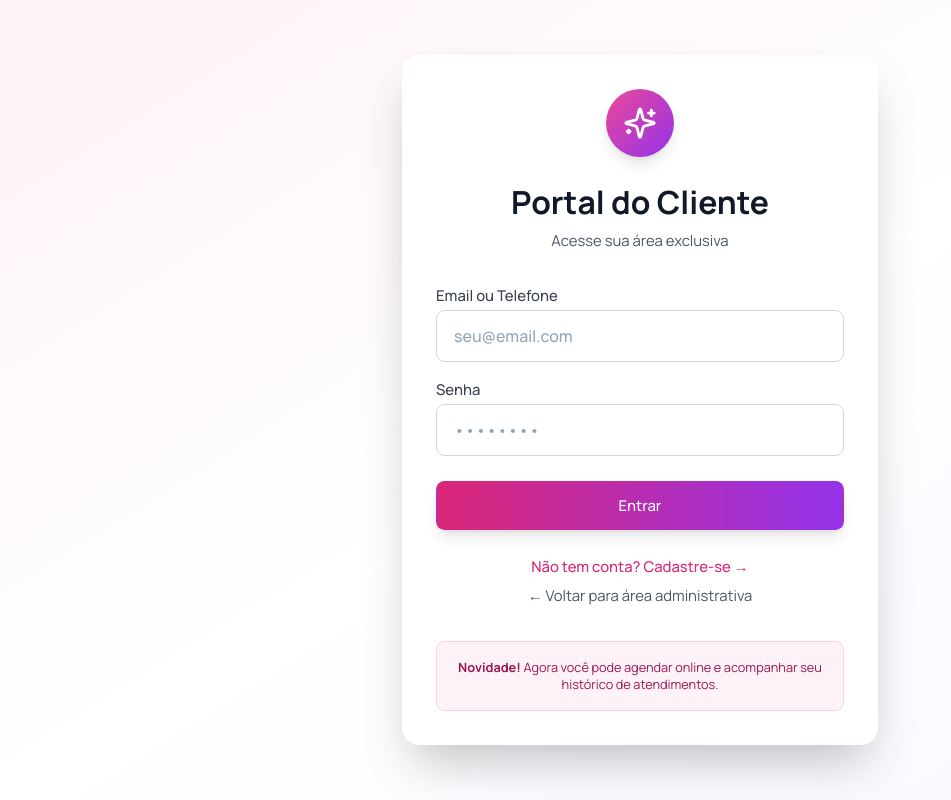
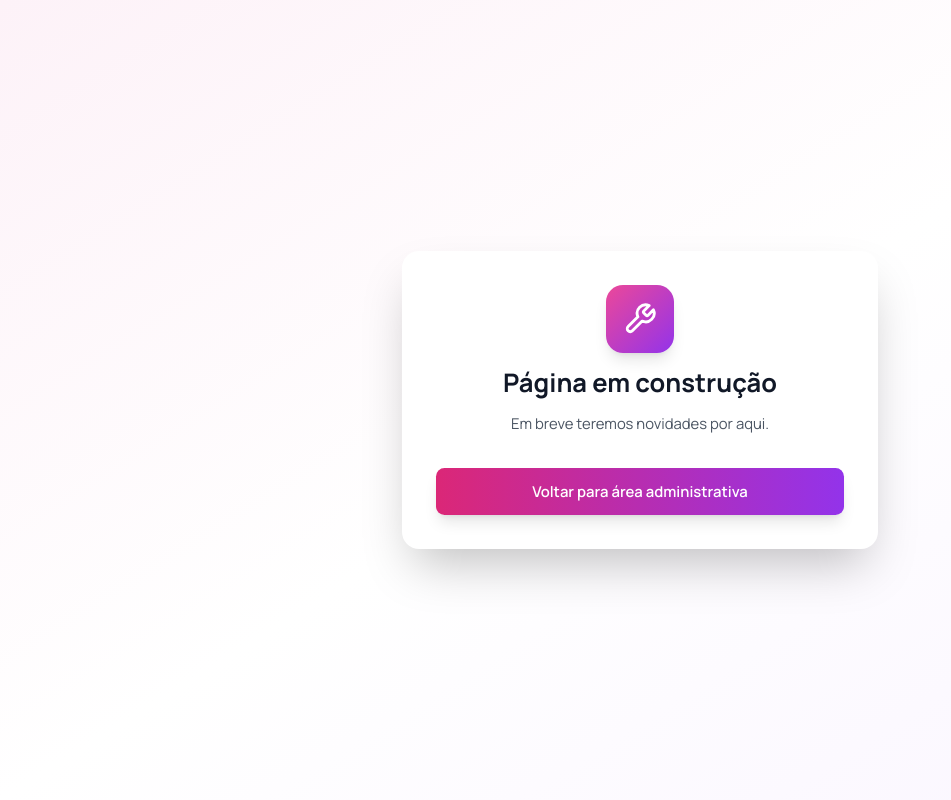
Before and after one commit to MaikDouglasOficial/controle-salao, a Next.js app: page /cliente/login in a window 1280 px wide. Shown: the whole page, without its empty margins (0-951 px from the left). Built offline with nearby package versions, Linux system fonts and the light colour scheme.

Commit message:
Show client area under construction

```diff
--- a/app/cliente/login/page.tsx
+++ b/app/cliente/login/page.tsx
@@ -1,86 +1,31 @@
 'use client';
 
-import { Scissors, Sparkles } from 'lucide-react';
+import { Wrench } from 'lucide-react';
 import Link from 'next/link';
 
 export default function ClienteLoginPage() {
   return (
     <div className="min-h-screen flex items-center justify-center bg-gradient-to-br from-pink-50 via-white to-purple-50 px-4">
-      <div className="max-w-md w-full space-y-8 bg-white p-8 rounded-2xl shadow-2xl">
-        {/* Logo e Título */}
-        <div className="text-center">
-          <div className="mx-auto h-16 w-16 bg-gradient-to-br from-pink-500 to-purple-600 rounded-full flex items-center justify-center shadow-lg">
-            <Sparkles className="h-8 w-8 text-white" />
+      <div className="max-w-md w-full space-y-6 bg-white p-8 rounded-2xl shadow-2xl">
+        <div className="text-center space-y-3">
+          <div className="mx-auto h-16 w-16 bg-gradient-to-br from-pink-500 to-purple-600 rounded-2xl flex items-center justify-center shadow-lg">
+            <Wrench className="h-8 w-8 text-white" />
           </div>
-          <h2 className="mt-6 text-3xl font-extrabold text-gray-900">
-            Portal do Cliente
+          <h2 className="text-2xl font-extrabold text-gray-900">
+            Página em construção
           </h2>
-          <p className="mt-2 text-sm text-gray-600">
-            Acesse sua área exclusiva
+          <p className="text-sm text-gray-600">
+            Em breve teremos novidades por aqui.
           </p>
         </div>
 
-        {/* Formulário */}
-        <form className="mt-8 space-y-6">
-          <div className="space-y-4">
-            <div>
-              <label htmlFor="email" className="block text-sm font-medium text-gray-700 mb-1">
-                Email ou Telefone
-              </label>
-              <input
-                id="email"
-                name="email"
-                type="text"
-                required
-                className="appearance-none relative block w-full px-4 py-3 border border-gray-300 placeholder-gray-500 text-gray-900 rounded-lg focus:outline-none focus:ring-2 focus:ring-pink-500 focus:border-transparent transition-all"
-                placeholder="seu@email.com"
-              />
-            </div>
-
-            <div>
-              <label htmlFor="password" className="block text-sm font-medium text-gray-700 mb-1">
-                Senha
-              </label>
-              <input
-                id="password"
-                name="password"
-                type="password"
-                required
-                className="appearance-none relative block w-full px-4 py-3 border border-gray-300 placeholder-gray-500 text-gray-900 rounded-lg focus:outline-none focus:ring-2 focus:ring-pink-500 focus:border-transparent transition-all"
-                placeholder="••••••••"
-              />
-            </div>
-          </div>
-
-          <button
-            type="submit"
-            className="w-full flex justify-center py-3 px-4 border border-transparent text-sm font-medium rounded-lg text-white bg-gradient-to-r from-pink-600 to-purple-600 hover:from-pink-700 hover:to-purple-700 focus:outline-none focus:ring-2 focus:ring-offset-2 focus:ring-pink-500 transition-all shadow-lg hover:shadow-xl"
+        <div className="pt-2">
+          <Link
+            href="/login"
+            className="w-full inline-flex items-center justify-center py-3 px-4 rounded-lg text-sm font-semibold text-white bg-gradient-to-r from-pink-600 to-purple-600 hover:from-pink-700 hover:to-purple-700 transition-all shadow-lg hover:shadow-xl"
           >
-            Entrar
-          </button>
-
-          {/* Links */}
-          <div className="flex flex-col space-y-2 text-center">
-            <Link
-              href="/cliente/cadastro"
-              className="text-sm text-pink-600 hover:text-pink-700 font-medium"
-            >
-              Não tem conta? Cadastre-se →
-            </Link>
-            <Link
-              href="/login"
-              className="text-sm text-gray-600 hover:text-gray-700"
-            >
-              ← Voltar para área administrativa
-            </Link>
-          </div>
-        </form>
-
-        {/* Info */}
-        <div className="mt-6 p-4 bg-pink-50 rounded-lg border border-pink-200">
-          <p className="text-xs text-pink-800 text-center">
-            <strong>Novidade!</strong> Agora você pode agendar online e acompanhar seu histórico de atendimentos.
-          </p>
+            Voltar para área administrativa
+          </Link>
         </div>
       </div>
     </div>
```
